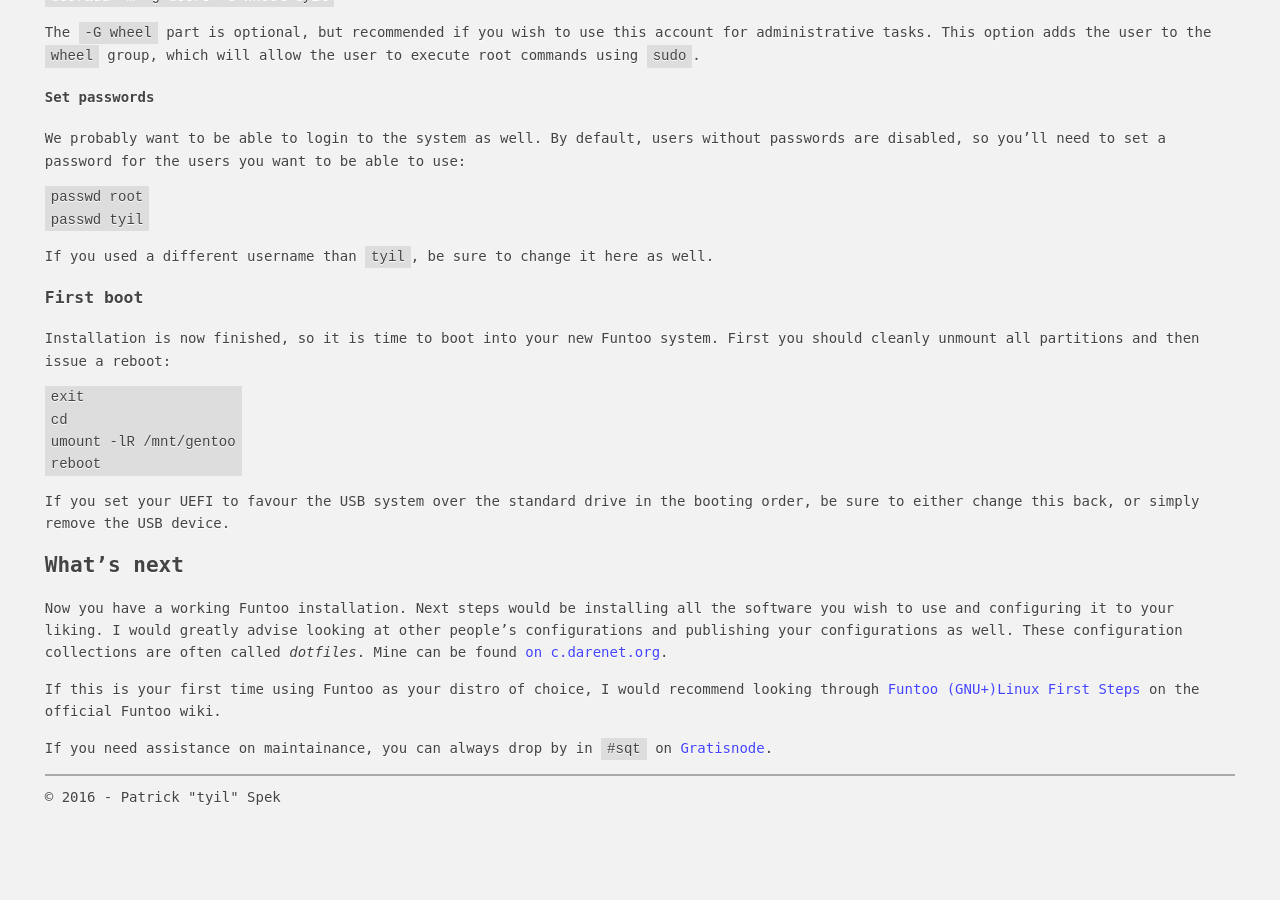
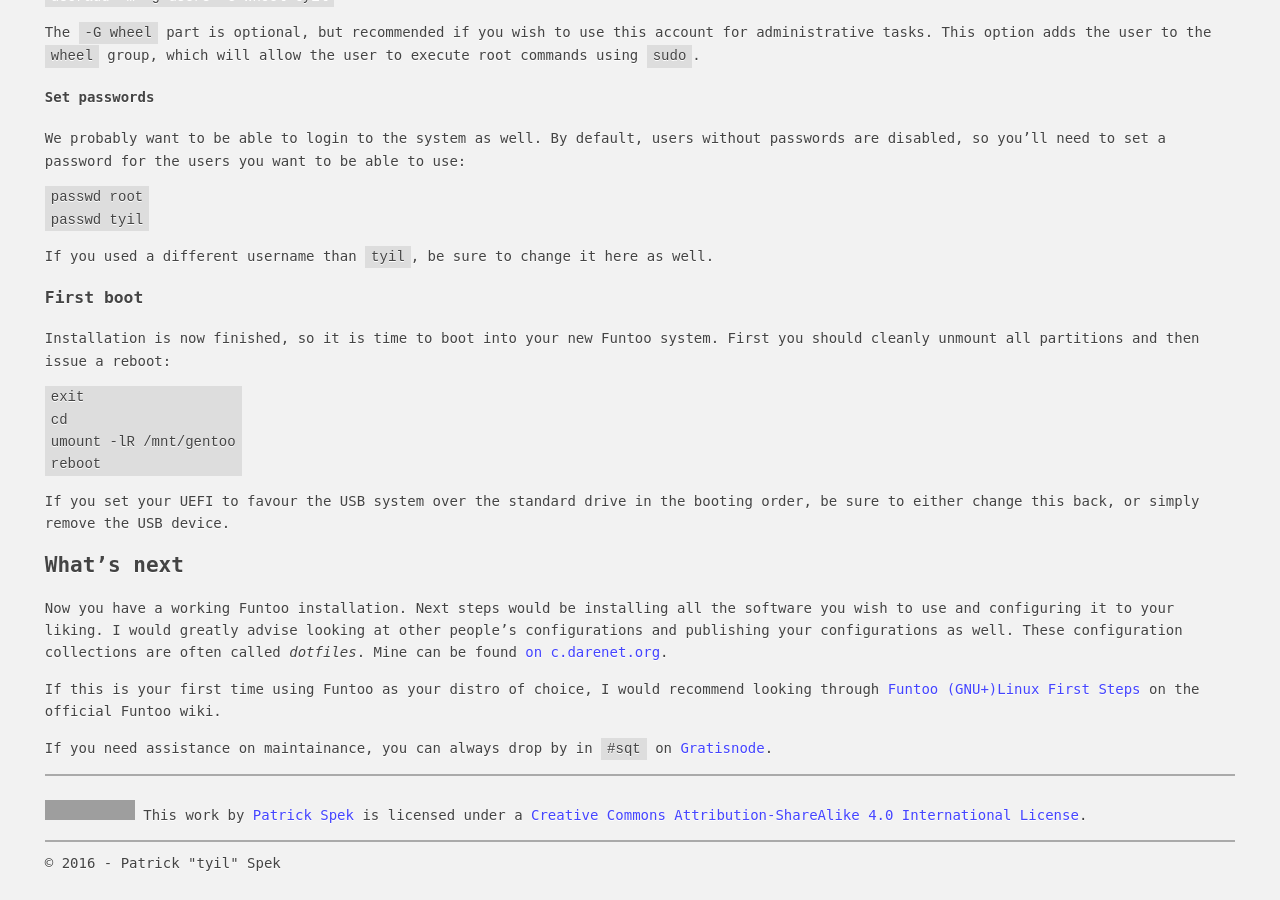
Before and after one commit to Tyil/website, a Jekyll site: the page built from _tutorials/install-funtoo.md, in a window 1280 px wide and 900 px high, scrolled down 12536 px. Built offline with Jekyll 4.4.1, drawn with Linux system fonts in a browser that asks for light colours; Markdown is read by kramdown in place of the engine named in the settings; before the commit the page ends 13370 px from its top, so only the background shows below that; grey boxes are pictures that could not be loaded.

Commit message:
Add license to posts

```diff
--- a/_layouts/post.html
+++ b/_layouts/post.html
@@ -6,4 +6,12 @@ layout: default
 	<main>
 		{{ content | apply_toc }}
 	</main>
+	<footer>
+		<p class="content-center">
+			<a rel="license" href="http://creativecommons.org/licenses/by-sa/4.0/">
+				<img alt="Creative Commons License" style="border-width:0" src="https://i.creativecommons.org/l/by-sa/4.0/88x31.png" />
+			</a>
+			This <span xmlns:dct="http://purl.org/dc/terms/" href="http://purl.org/dc/dcmitype/Text" rel="dct:type">work</span> by <a xmlns:cc="http://creativecommons.org/ns#" href="http://tyil.work" property="cc:attributionName" rel="cc:attributionURL">Patrick Spek</a> is licensed under a <a rel="license" href="http://creativecommons.org/licenses/by-sa/4.0/">Creative Commons Attribution-ShareAlike 4.0 International License</a>.
+		</p>
+	</footer>
 </article>
```
